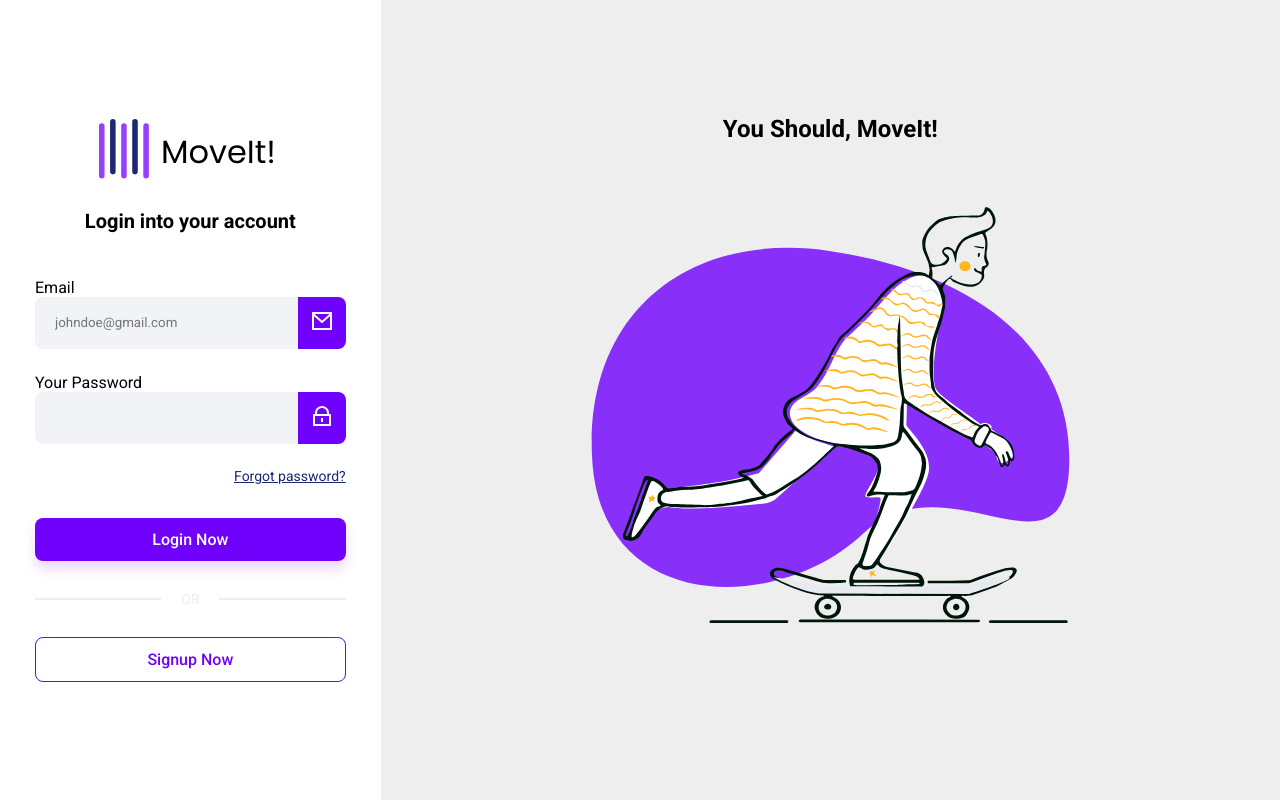
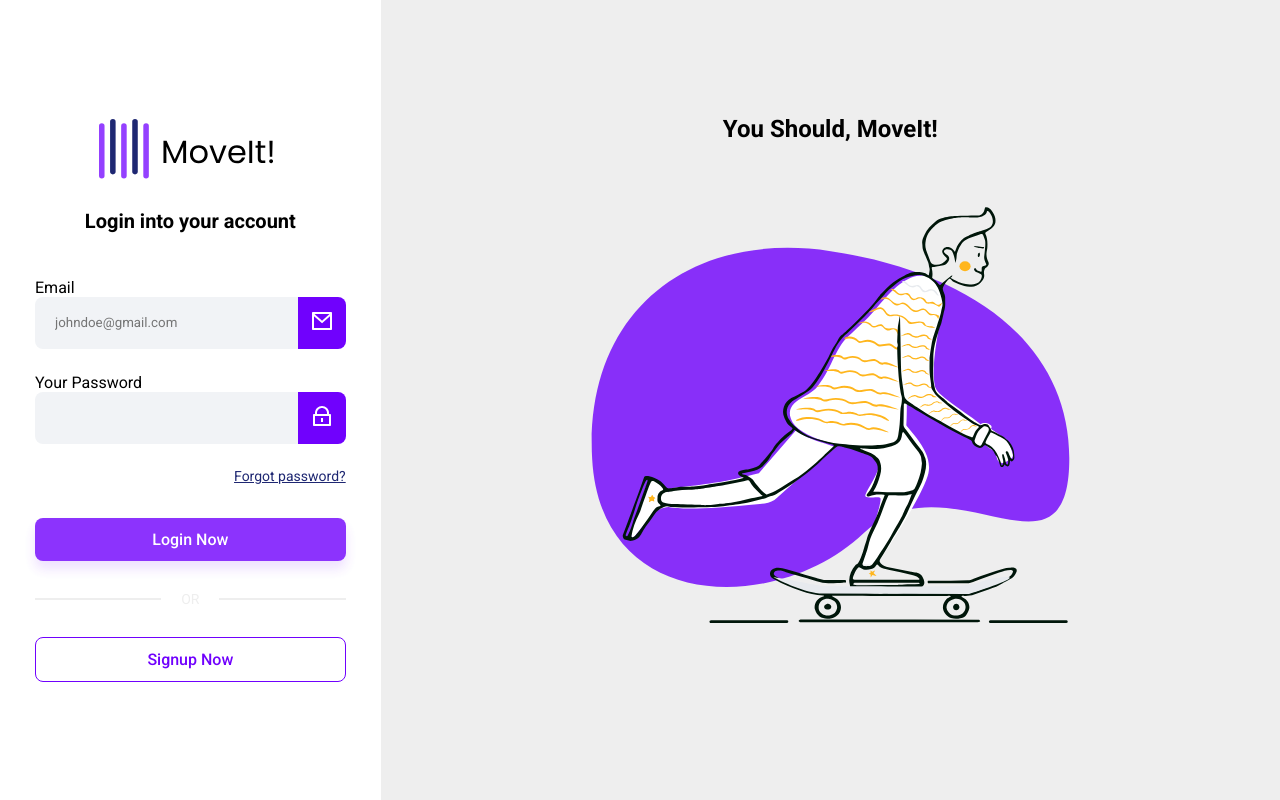
Before and after one commit to karolconkah/login-page, an Angular app: page /login in a window 1280 px wide. Built offline with nearby package versions, Linux system fonts and the light colour scheme.

Commit message:
fix: sync primary input with reactive forms and restore form-based button disable

```diff
--- a/src/app/components/primary-input/primary-input.component.html
+++ b/src/app/components/primary-input/primary-input.component.html
@@ -6,7 +6,9 @@
       [type]="type"
       [placeholder]="placeholder"
       [value]="value"
+      [disabled]="disabled"
       (input)="onInput($event)"
+      (blur)="onBlur()"
     />
 
     <div class="icon">
--- a/src/app/components/primary-input/primary-input.component.ts
+++ b/src/app/components/primary-input/primary-input.component.ts
@@ -25,17 +25,23 @@ export class PrimaryInputComponent implements ControlValueAccessor {
 @Input() inputName: string = "";
 
 value: string = '';
+disabled = false;
 
-onChange: any = () => {};
-onTouched: any = () => {};
+  onChange: (value: string) => void = () => {};
+  onTouched: () => void = () => {};
 
   onInput(event: Event) {
     const value = (event.target as HTMLInputElement).value;
-  this.onChange(value);
+    this.value = value;       // ✅ mantém o valor sincronizado
+    this.onChange(value);     // ✅ atualiza o FormControl
+  }
+
+  onBlur() {
+    this.onTouched();         // ✅ marca como “tocado”
   }
 
   writeValue(value: any): void {
-  this.value = value;
+    this.value = value ?? '';
   }
 
   registerOnChange(fn: any): void {
@@ -46,6 +52,7 @@ registerOnTouched(fn: any): void {
     this.onTouched = fn;
   }
 
-setDisabledState(isDisabled: boolean): void {}
-
+  setDisabledState(isDisabled: boolean): void {
+    this.disabled = isDisabled; // ✅ respeita disabled do form
   }
+}
--- a/src/app/pages/login/login.component.html
+++ b/src/app/pages/login/login.component.html
@@ -4,7 +4,7 @@
   secondaryBtnText="Signup Now"
   (submit)="submit()"
   (navigate)="navigate()"
-   [disablePrimaryBtn]="false"
+   [disablePrimaryBtn]="!loginForm.valid"
 >
   <form [formGroup]="loginForm">
 
--- a/src/app/pages/signup/signup.component.html
+++ b/src/app/pages/signup/signup.component.html
@@ -4,7 +4,7 @@
     secondaryBtnText="Login Now"
     (submit)="submit()"
     (navigate)="navigate()"
-    [disablePrimaryBtn]="false"
+    [disablePrimaryBtn]="!signupForm.valid"
 >
     <form [formGroup]="signupForm" (ngSubmit)="submit()">
         <app-primary-input
```
Lines whose indentation alone changed are shown as unchanged.
